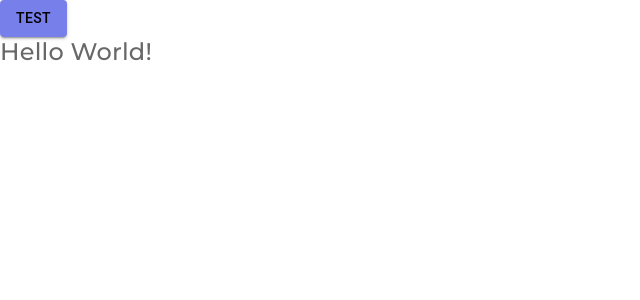
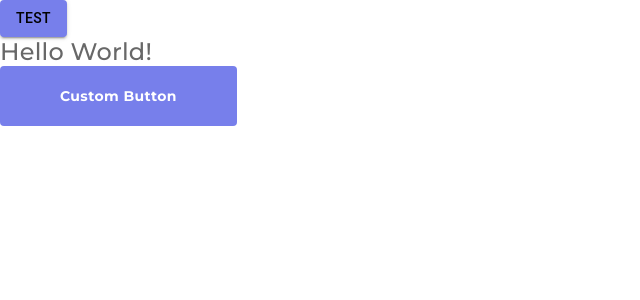
Before and after one commit to Catravine/mui5-agency-landing-page, a React (Create React App) app: page / in a window 1280 px wide. Shown: the top 300 px of the page, without its empty margins (0-640 px from the left). Built offline with nearby package versions, Linux system fonts and the light colour scheme.

Commit message:
custom button component with some extra setup

```diff
--- a/src/App.js
+++ b/src/App.js
@@ -1,5 +1,6 @@
 import React from 'react';
 import { Button, Typography, Box } from '@mui/material'
+import CustomButton from './components/Button/';
 
 const App = () => {
   return (
@@ -8,6 +9,9 @@ const App = () => {
       <Typography variant='body1'>
         Hello World!
       </Typography>
+      <CustomButton>
+        Custom Button
+      </CustomButton>
     </Box>
   );
 }
--- /dev/null
+++ b/src/components/Button/Button.js
@@ -0,0 +1,25 @@
+import React from 'react';
+import { Button } from '@mui/material';
+
+const styles = {
+  btn: (theme) => ({
+    fontFamily: 'Montserrat, sans-serif',
+    fontWeight: 700,
+    fontsize: '16px',
+    lineHeight: '20px',
+    textTransform: 'capitalize',
+    color: '#fff',
+    padding: '20px 60px',
+    backgroundColor: theme.palette.slateBlue.main,
+    borderRadious: '8px',
+    '&:hover': {
+      backgroundColor: '#646ab0'
+    }
+  }),
+}
+
+const CustomButton = ({children}) => {
+  return <Button sx={styles.btn}>{children}</Button>
+}
+
+export default CustomButton;
--- /dev/null
+++ b/src/components/Button/index.js
@@ -0,0 +1,2 @@
+import Button from './Button';
+export default Button
```
